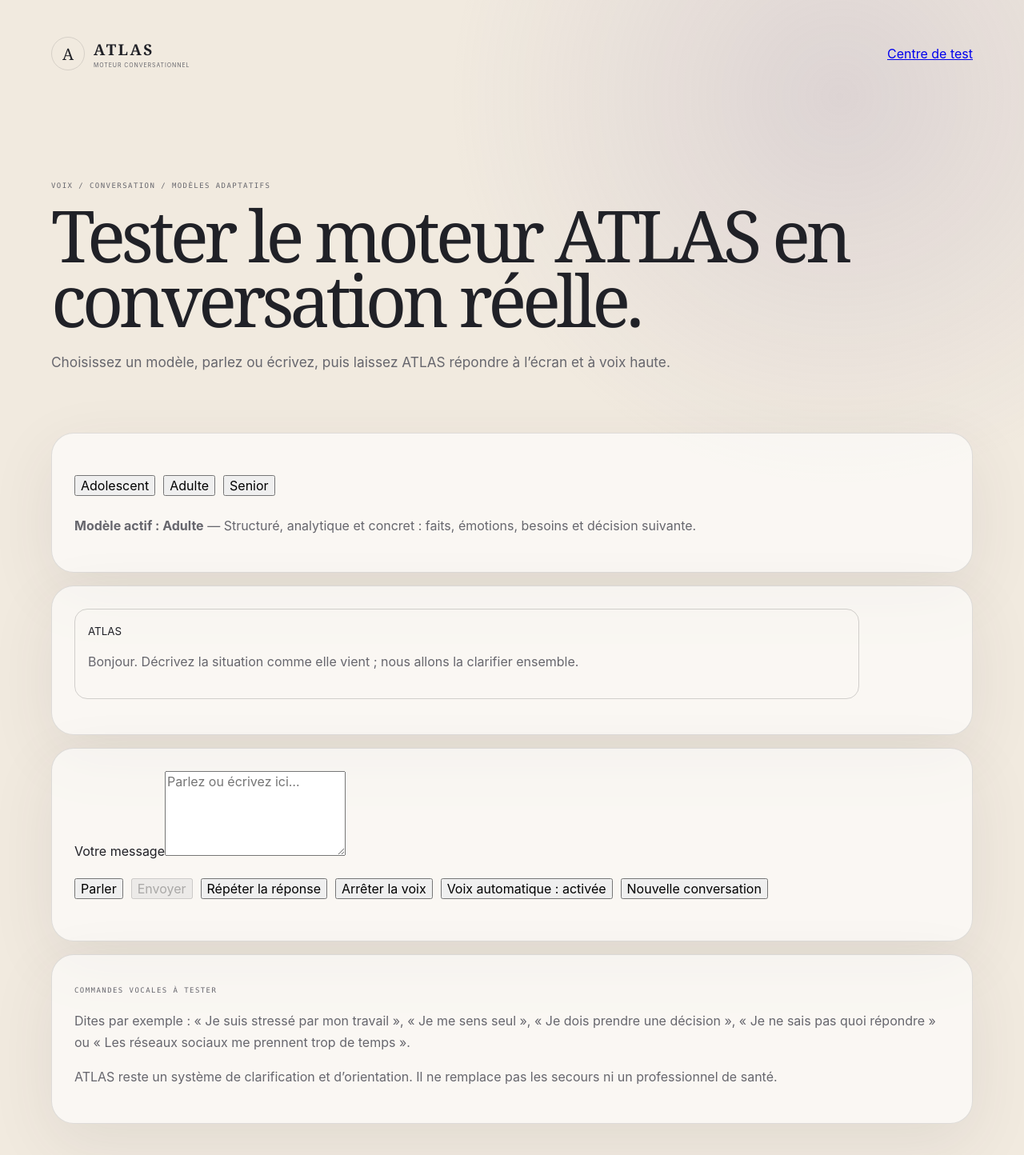
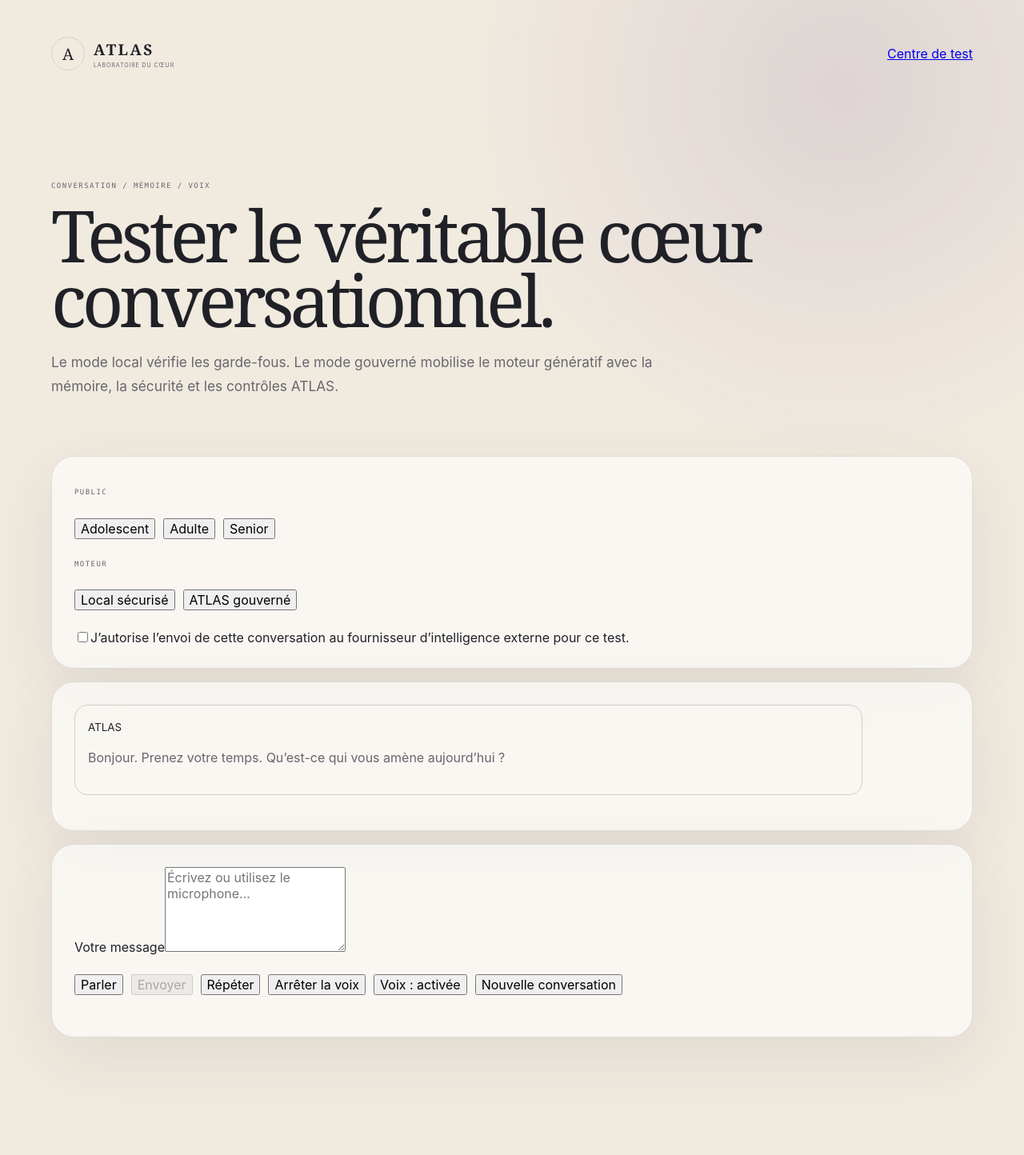
Before and after one commit to galagalzpro-cmyk/atlas, a Next.js app: page /conversation in a window 1280 px wide. Shown: the top 1444 px of the page at 80% size. After the commit the page ends 1397 px from the top, so only its background shows below. Built offline with nearby package versions, Linux system fonts and the light colour scheme.

Commit message:
Rebuild conversation lab with real governed engine consent

```diff
--- a/app/conversation/page.tsx
+++ b/app/conversation/page.tsx
@@ -4,7 +4,8 @@ import Link from "next/link";
 import { FormEvent, useEffect, useMemo, useRef, useState } from "react";
 
 type Audience = "adolescent" | "adult" | "senior";
-type Turn = { role: "user" | "assistant"; text: string; nextStep?: string; labels?: string[] };
+type EngineMode = "local" | "governed";
+type Turn = { role: "user" | "assistant"; text: string; nextStep?: string };
 type SpeechResultEvent = { results: { [index: number]: { [index: number]: { transcript: string } } } };
 type BrowserRecognition = {
   lang: string;
@@ -18,28 +19,10 @@ type BrowserRecognition = {
 };
 type RecognitionConstructor = new () => BrowserRecognition;
 
-const MODELS: Record<Audience, { label: string; description: string; rate: number; pitch: number; starter: string }> = {
-  adolescent: {
-    label: "Adolescent",
-    description: "Direct, discret, non infantilisant, orienté vers la sécurité et les adultes de confiance.",
-    rate: 1.03,
-    pitch: 1.02,
-    starter: "Salut. Vous pouvez parler franchement. Qu’est-ce qui se passe ?",
-  },
-  adult: {
-    label: "Adulte",
-    description: "Structuré, analytique et concret : faits, émotions, besoins et décision suivante.",
-    rate: 0.98,
-    pitch: 0.96,
-    starter: "Bonjour. Décrivez la situation comme elle vient ; nous allons la clarifier ensemble.",
-  },
-  senior: {
-    label: "Senior",
-    description: "Phrases courtes, rythme calme, une seule étape à la fois et priorité à la voix.",
-    rate: 0.84,
-    pitch: 0.92,
-    starter: "Bonjour. Prenons le temps. Qu’est-ce qui vous préoccupe le plus aujourd’hui ?",
-  },
+const MODELS: Record<Audience, { label: string; rate: number; pitch: number; starter: string }> = {
+  adolescent: { label: "Adolescent", rate: 1.03, pitch: 1.02, starter: "Salut. Tu peux commencer comme tu veux. Qu’est-ce qui se passe ?" },
+  adult: { label: "Adulte", rate: 0.98, pitch: 0.96, starter: "Bonjour. Prenez votre temps. Qu’est-ce qui vous amène aujourd’hui ?" },
+  senior: { label: "Senior", rate: 0.84, pitch: 0.92, starter: "Bonjour. Prenons le temps. Qu’est-ce qui vous préoccupe aujourd’hui ?" },
 };
 
 function recognitionConstructor(): RecognitionConstructor | null {
@@ -50,25 +33,22 @@ function recognitionConstructor(): RecognitionConstructor | null {
 
 export default function ConversationTestPage() {
   const [audience, setAudience] = useState<Audience>("adult");
+  const [engineMode, setEngineMode] = useState<EngineMode>("governed");
+  const [consent, setConsent] = useState(false);
   const [message, setMessage] = useState("");
   const [turns, setTurns] = useState<Turn[]>([{ role: "assistant", text: MODELS.adult.starter }]);
   const [loading, setLoading] = useState(false);
   const [listening, setListening] = useState(false);
   const [voiceEnabled, setVoiceEnabled] = useState(true);
   const [notice, setNotice] = useState("");
+  const [trace, setTrace] = useState("");
   const recognitionRef = useRef<BrowserRecognition | null>(null);
   const endRef = useRef<HTMLDivElement | null>(null);
   const model = MODELS[audience];
   const lastAssistant = useMemo(() => [...turns].reverse().find((turn) => turn.role === "assistant"), [turns]);
 
-  useEffect(() => {
-    endRef.current?.scrollIntoView({ behavior: "smooth" });
-  }, [turns, loading]);
-
-  useEffect(() => () => {
-    recognitionRef.current?.stop();
-    window.speechSynthesis?.cancel();
-  }, []);
+  useEffect(() => { endRef.current?.scrollIntoView({ behavior: "smooth" }); }, [turns, loading]);
+  useEffect(() => () => { recognitionRef.current?.stop(); window.speechSynthesis?.cancel(); }, []);
 
   function speak(text: string) {
     if (!voiceEnabled || typeof window === "undefined" || !("speechSynthesis" in window)) return;
@@ -77,33 +57,31 @@ export default function ConversationTestPage() {
     utterance.lang = "fr-FR";
     utterance.rate = model.rate;
     utterance.pitch = model.pitch;
-    const voices = window.speechSynthesis.getVoices();
-    const frenchVoice = voices.find((voice) => voice.lang.toLowerCase().startsWith("fr"));
-    if (frenchVoice) utterance.voice = frenchVoice;
+    const voice = window.speechSynthesis.getVoices().find((item) => item.lang.toLowerCase().startsWith("fr"));
+    if (voice) utterance.voice = voice;
     window.speechSynthesis.speak(utterance);
   }
 
-  function stopVoice() {
-    window.speechSynthesis?.cancel();
+  function stopVoice() { window.speechSynthesis?.cancel(); }
+
+  function reset(nextAudience = audience) {
+    stopVoice();
+    setTurns([{ role: "assistant", text: MODELS[nextAudience].starter }]);
+    setMessage("");
+    setTrace("");
+    setNotice("Nouvelle conversation ouverte.");
   }
 
   function switchAudience(next: Audience) {
-    stopVoice();
     setAudience(next);
-    setTurns([{ role: "assistant", text: MODELS[next].starter }]);
-    setMessage("");
-    setNotice(`Modèle ${MODELS[next].label} activé.`);
+    reset(next);
   }
 
   function toggleListening() {
-    if (listening) {
-      recognitionRef.current?.stop();
-      setListening(false);
-      return;
-    }
+    if (listening) { recognitionRef.current?.stop(); return; }
     const Recognition = recognitionConstructor();
     if (!Recognition) {
-      setNotice("La reconnaissance vocale n’est pas disponible dans ce navigateur. Utilisez Chrome ou Samsung Internet et autorisez le microphone.");
+      setNotice("La reconnaissance vocale n’est pas disponible dans ce navigateur.");
       return;
     }
     stopVoice();
@@ -116,13 +94,10 @@ export default function ConversationTestPage() {
       if (transcript) setMessage(transcript);
     };
     recognition.onend = () => setListening(false);
-    recognition.onerror = () => {
-      setListening(false);
-      setNotice("Le microphone n’a pas démarré. Vérifiez son autorisation dans le navigateur.");
-    };
+    recognition.onerror = () => { setListening(false); setNotice("Le microphone n’a pas pu démarrer."); };
     recognitionRef.current = recognition;
-    setNotice("Parlez maintenant.");
     setListening(true);
+    setNotice("ATLAS vous écoute.");
     recognition.start();
   }
 
@@ -130,6 +105,10 @@ export default function ConversationTestPage() {
     event.preventDefault();
     const text = message.trim();
     if (!text || loading) return;
+    if (engineMode === "governed" && !consent) {
+      setNotice("Activez le consentement pour tester le moteur génératif gouverné.");
+      return;
+    }
     const history = turns.map(({ role, text: turnText }) => ({ role, text: turnText }));
     setTurns((current) => [...current, { role: "user", text }]);
     setMessage("");
@@ -139,22 +118,27 @@ export default function ConversationTestPage() {
       const response = await fetch("/api/conversation", {
         method: "POST",
         headers: { "Content-Type": "application/json" },
-        body: JSON.stringify({ text, audience, history, externalAiConsent: false }),
+        body: JSON.stringify({
+          text,
+          audience,
+          history,
+          externalAiConsent: engineMode === "governed" && consent,
+          labMode: true,
+        }),
       });
       const data = await response.json() as {
         error?: string;
-        reply?: { text?: string; nextStep?: string; labels?: string[] } | string;
+        traceId?: string;
+        reply?: { text?: string; nextStep?: string } | string;
+        lab?: { source?: string };
       };
       if (!response.ok) throw new Error(data.error || "La conversation n’a pas pu être traitée.");
       const reply = typeof data.reply === "string"
         ? { text: data.reply }
-        : {
-          text: data.reply?.text || "ATLAS a reçu votre message.",
-          nextStep: data.reply?.nextStep,
-          labels: data.reply?.labels,
-        };
+        : { text: data.reply?.text || "ATLAS a reçu votre message.", nextStep: data.reply?.nextStep };
       setTurns((current) => [...current, { role: "assistant", ...reply }]);
-      speak([reply.text, reply.nextStep ? `Prochaine étape : ${reply.nextStep}` : ""].filter(Boolean).join(" "));
+      setTrace([data.lab?.source, data.traceId].filter(Boolean).join(" · "));
+      speak([reply.text, reply.nextStep || ""].filter(Boolean).join(" "));
     } catch (error) {
       setNotice(error instanceof Error ? error.message : "Une erreur est survenue.");
     } finally {
@@ -162,48 +146,49 @@ export default function ConversationTestPage() {
     }
   }
 
-  function resetConversation() {
-    stopVoice();
-    setTurns([{ role: "assistant", text: model.starter }]);
-    setMessage("");
-    setNotice("Conversation réinitialisée.");
-  }
-
   return (
     <main className="portal-shell">
       <header className="portal-header">
-        <Link href="/" className="brand"><span className="brand-mark">A</span><span><strong>ATLAS</strong><small>MOTEUR CONVERSATIONNEL</small></span></Link>
+        <Link href="/" className="brand"><span className="brand-mark">A</span><span><strong>ATLAS</strong><small>LABORATOIRE DU CŒUR</small></span></Link>
         <Link href="/test">Centre de test</Link>
       </header>
 
       <section className="portal-hero compact">
-        <p className="kicker">VOIX / CONVERSATION / MODÈLES ADAPTATIFS</p>
-        <h1>Tester le moteur ATLAS en conversation réelle.</h1>
-        <p className="lead">Choisissez un modèle, parlez ou écrivez, puis laissez ATLAS répondre à l’écran et à voix haute.</p>
+        <p className="kicker">CONVERSATION / MÉMOIRE / VOIX</p>
+        <h1>Tester le véritable cœur conversationnel.</h1>
+        <p className="lead">Le mode local vérifie les garde-fous. Le mode gouverné mobilise le moteur génératif avec la mémoire, la sécurité et les contrôles ATLAS.</p>
       </section>
 
       <section className="portal-panel">
+        <p className="kicker">PUBLIC</p>
         <div className="readiness-row">
           {(Object.keys(MODELS) as Audience[]).map((key) => (
-            <button key={key} type="button" onClick={() => switchAudience(key)} aria-pressed={audience === key}>
-              {MODELS[key].label}
-            </button>
+            <button key={key} type="button" onClick={() => switchAudience(key)} aria-pressed={audience === key}>{MODELS[key].label}</button>
           ))}
         </div>
-        <p><strong>Modèle actif : {model.label}</strong> — {model.description}</p>
+        <p className="kicker">MOTEUR</p>
+        <div className="readiness-row">
+          <button type="button" onClick={() => setEngineMode("local")} aria-pressed={engineMode === "local"}>Local sécurisé</button>
+          <button type="button" onClick={() => setEngineMode("governed")} aria-pressed={engineMode === "governed"}>ATLAS gouverné</button>
+        </div>
+        {engineMode === "governed" && (
+          <label>
+            <input type="checkbox" checked={consent} onChange={(event) => setConsent(event.target.checked)} />
+            J’autorise l’envoi de cette conversation au fournisseur d’intelligence externe pour ce test.
+          </label>
+        )}
       </section>
 
       <section className="portal-panel" aria-live="polite">
-        <div style={{ display: "grid", gap: "1rem", maxHeight: "52vh", overflowY: "auto", paddingRight: ".25rem" }}>
+        <div style={{ display: "grid", gap: "1rem", maxHeight: "52vh", overflowY: "auto" }}>
           {turns.map((turn, index) => (
             <article key={`${turn.role}-${index}`} style={{ padding: "1rem", border: "1px solid rgba(25,25,25,.18)", borderRadius: "1rem", marginLeft: turn.role === "user" ? "10%" : 0, marginRight: turn.role === "assistant" ? "10%" : 0 }}>
               <small>{turn.role === "assistant" ? "ATLAS" : "VOUS"}</small>
               <p>{turn.text}</p>
-              {turn.nextStep && <p><strong>Prochaine étape :</strong> {turn.nextStep}</p>}
-              {turn.labels?.length ? <small>{turn.labels.join(" · ")}</small> : null}
+              {turn.nextStep && <p>{turn.nextStep}</p>}
             </article>
           ))}
-          {loading && <p>ATLAS structure la réponse…</p>}
+          {loading && <p>ATLAS prépare sa réponse…</p>}
           <div ref={endRef} />
         </div>
       </section>
@@ -211,23 +196,18 @@ export default function ConversationTestPage() {
       <section className="portal-panel">
         <form onSubmit={send} className="auth-form">
           <label htmlFor="conversation-message">Votre message</label>
-          <textarea id="conversation-message" value={message} onChange={(event) => setMessage(event.target.value)} required maxLength={6000} rows={5} placeholder="Parlez ou écrivez ici…" />
+          <textarea id="conversation-message" value={message} onChange={(event) => setMessage(event.target.value)} required maxLength={6000} rows={5} placeholder="Écrivez ou utilisez le microphone…" />
           <div className="readiness-row">
             <button type="button" onClick={toggleListening}>{listening ? "Arrêter le micro" : "Parler"}</button>
-            <button className="primary" type="submit" disabled={loading || !message.trim()}>{loading ? "Analyse…" : "Envoyer"}</button>
-            <button type="button" onClick={() => lastAssistant && speak([lastAssistant.text, lastAssistant.nextStep || ""].join(" "))} disabled={!lastAssistant}>Répéter la réponse</button>
+            <button className="primary" type="submit" disabled={loading || !message.trim()}>{loading ? "Réponse…" : "Envoyer"}</button>
+            <button type="button" onClick={() => lastAssistant && speak(lastAssistant.text)} disabled={!lastAssistant}>Répéter</button>
             <button type="button" onClick={stopVoice}>Arrêter la voix</button>
-            <button type="button" onClick={() => setVoiceEnabled((value) => !value)}>Voix automatique : {voiceEnabled ? "activée" : "désactivée"}</button>
-            <button type="button" onClick={resetConversation}>Nouvelle conversation</button>
+            <button type="button" onClick={() => setVoiceEnabled((value) => !value)}>Voix : {voiceEnabled ? "activée" : "désactivée"}</button>
+            <button type="button" onClick={() => reset()}>Nouvelle conversation</button>
           </div>
           {notice && <p className="notice">{notice}</p>}
+          {trace && <small>Trace laboratoire : {trace}</small>}
         </form>
-      </section>
-
-      <section className="portal-panel">
-        <p className="kicker">COMMANDES VOCALES À TESTER</p>
-        <p>Dites par exemple : « Je suis stressé par mon travail », « Je me sens seul », « Je dois prendre une décision », « Je ne sais pas quoi répondre » ou « Les réseaux sociaux me prennent trop de temps ».</p>
-        <p>ATLAS reste un système de clarification et d’orientation. Il ne remplace pas les secours ni un professionnel de santé.</p>
       </section>
     </main>
   );
```
